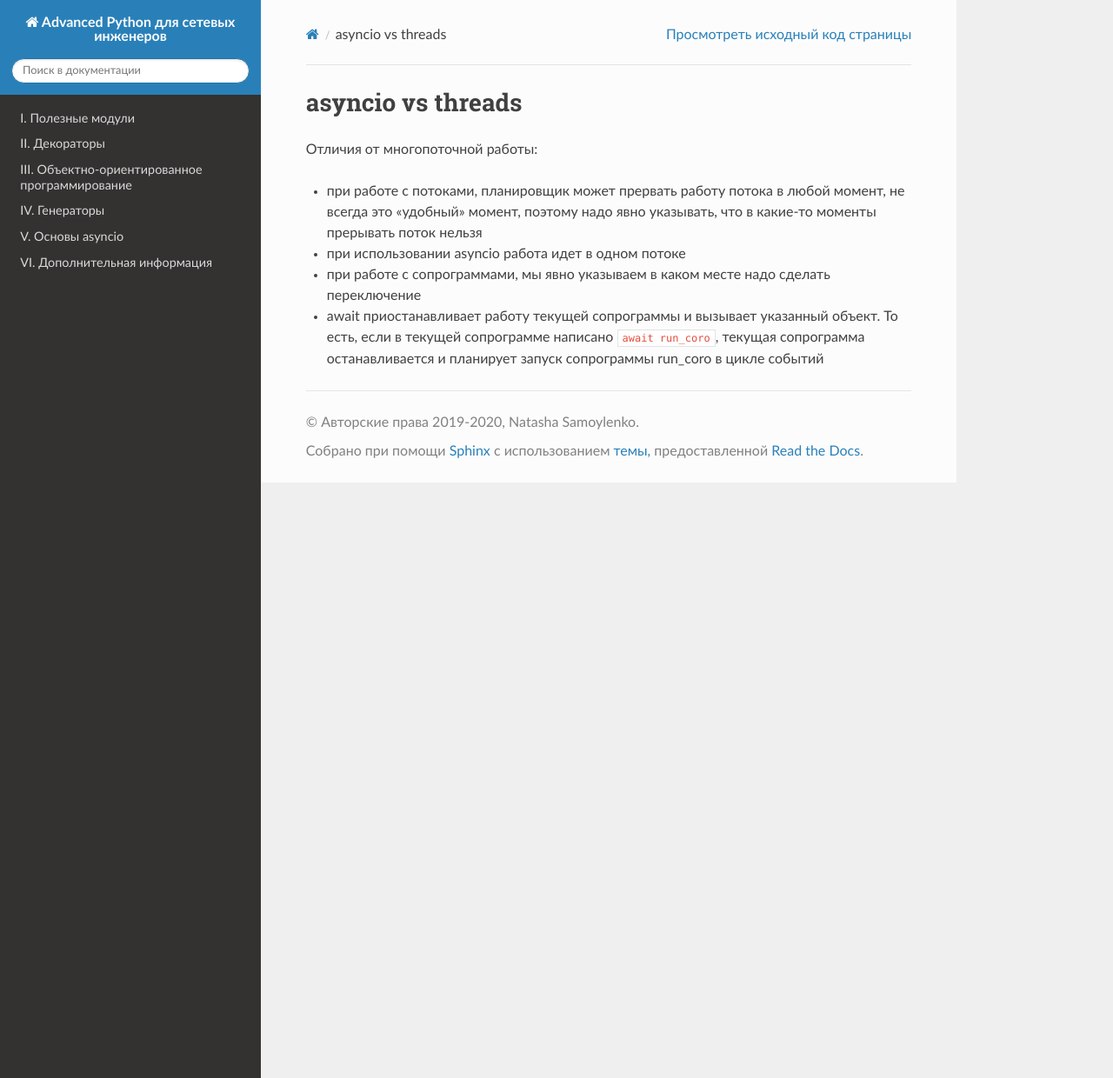
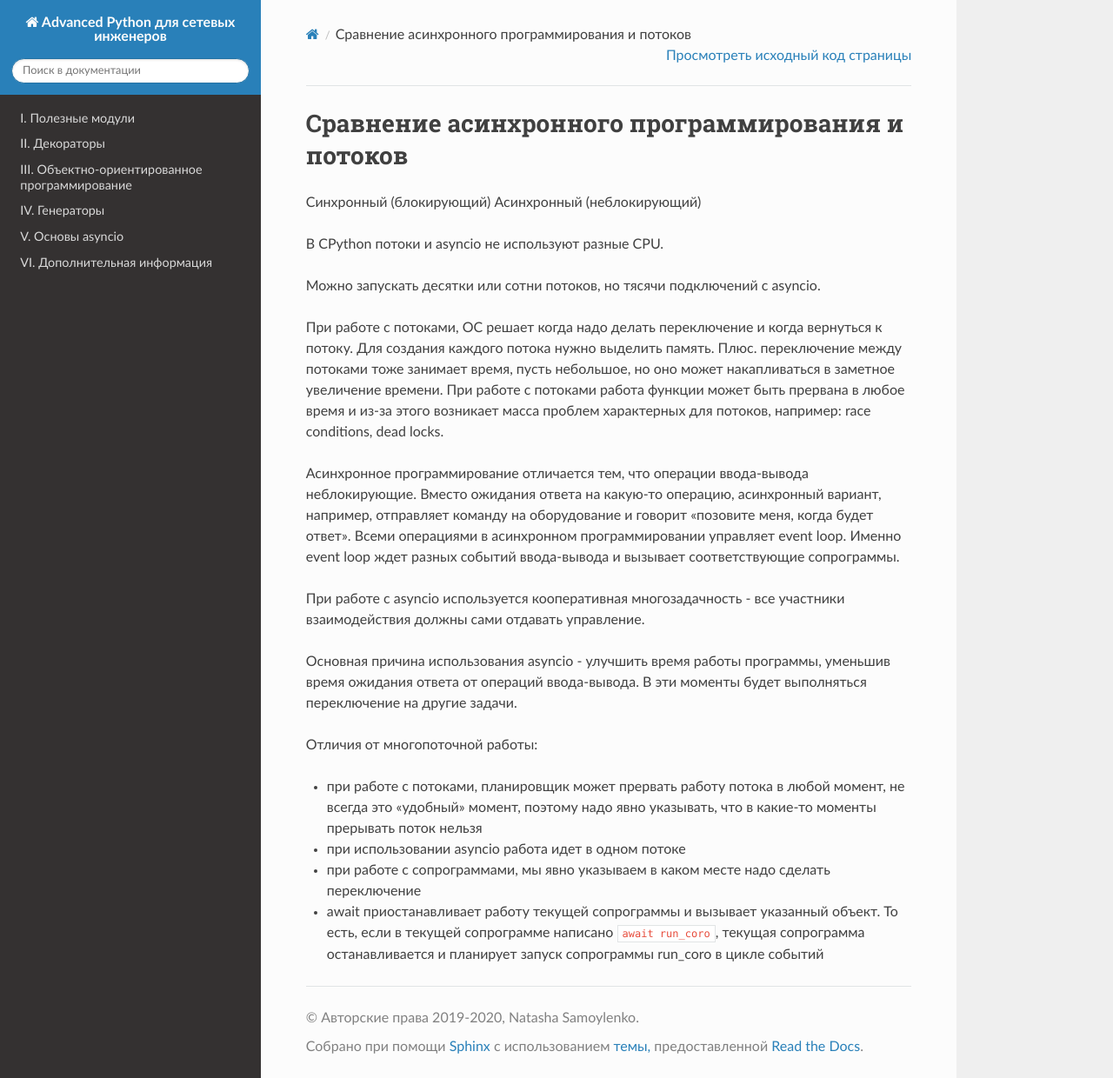
Before and after one commit to natenka/advpyneng-book, a Sphinx documentation site: the page built from docs/source/book/16_asyncio_basics/asyncio_vs_threads.rst, in a window 1280 px wide and 1240 px high. Shown: the whole window at 87% size. Built offline with Sphinx 7.4.7 and the Read the Docs theme 2.0.0, drawn with Linux system fonts in a browser that asks for light colours; pages that are not in the unit, such as notebooks, are missing from menus.

Commit message:
update asyncio intro

```diff
--- a/docs/source/book/16_asyncio_basics/asyncio_vs_threads.rst
+++ b/docs/source/book/16_asyncio_basics/asyncio_vs_threads.rst
@@ -1,5 +1,34 @@
-asyncio vs threads
-==================
+Сравнение асинхронного программирования и потоков
+=================================================
+
+
+Синхронный (блокирующий)
+Асинхронный (неблокирующий)
+
+В CPython потоки и asyncio не используют разные CPU.
+
+Можно запускать десятки или сотни потоков, но тясячи подключений с asyncio.
+
+
+При работе с потоками, ОС решает когда надо делать переключение и когда вернуться
+к потоку. Для создания каждого потока нужно выделить память. Плюс. переключение между
+потоками тоже занимает время, пусть небольшое, но оно может накапливаться в заметное увеличение времени.
+При работе с потоками работа функции может быть прервана в любое время и из-за
+этого возникает масса проблем характерных для потоков, например: race conditions, dead locks.
+
+Асинхронное программирование отличается тем, что операции ввода-вывода неблокирующие.
+Вместо ожидания ответа на какую-то операцию, асинхронный вариант, например,
+отправляет команду на оборудование и говорит "позовите меня, когда будет ответ".
+Всеми операциями в асинхронном программировании управляет event loop. Именно
+event loop ждет разных событий ввода-вывода и вызывает соответствующие сопрограммы.
+
+При работе с asyncio используется кооперативная многозадачность - все участники
+взаимодействия должны сами отдавать управление.
+
+
+Основная причина использования asyncio - улучшить время работы программы, уменьшив
+время ожидания ответа от операций ввода-вывода. В эти моменты будет выполняться
+переключение на другие задачи.
 
 Отличия от многопоточной работы:
 
```
Also changed, not shown: docs/source/book/16_asyncio_basics/index.rst (+5 -15 lines).
